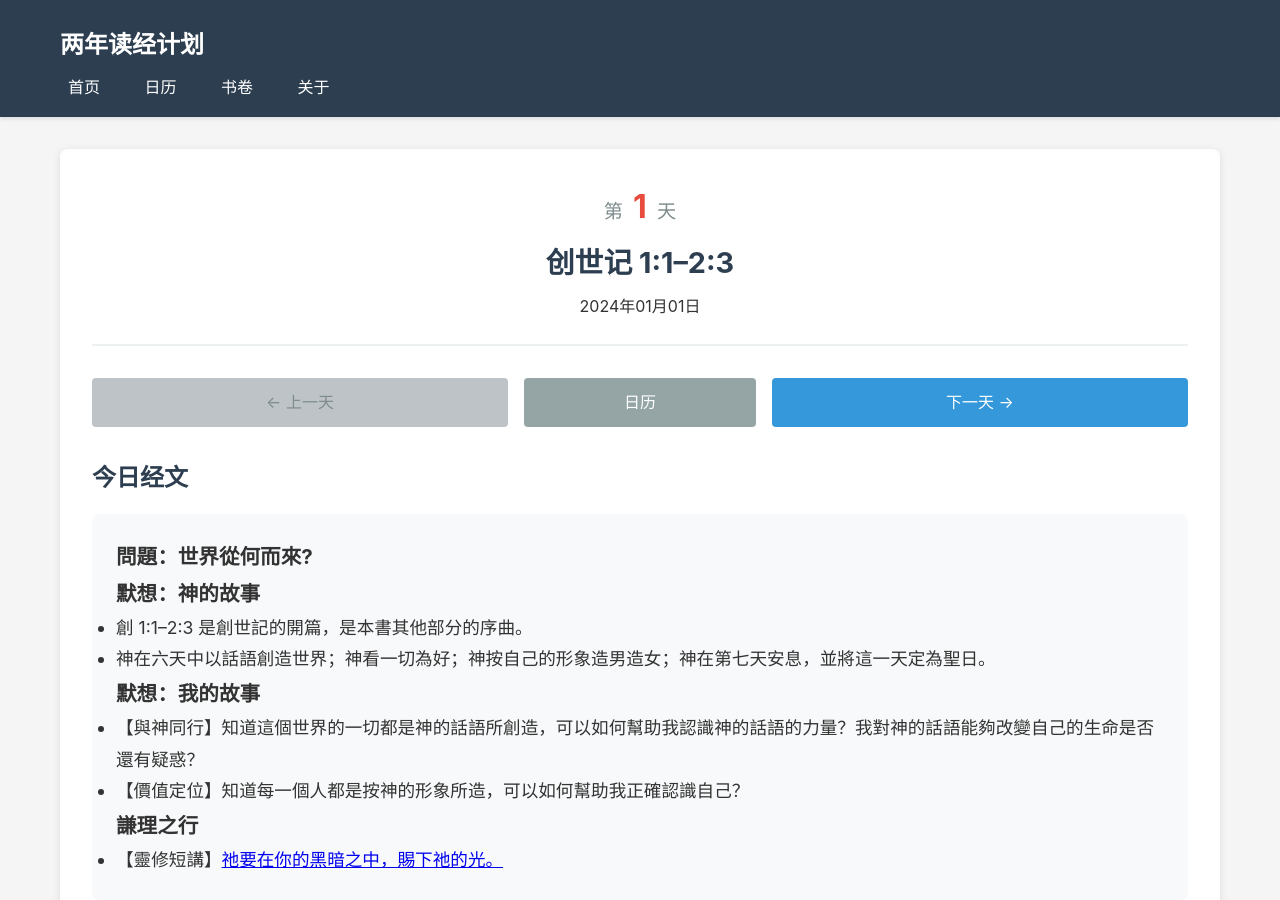
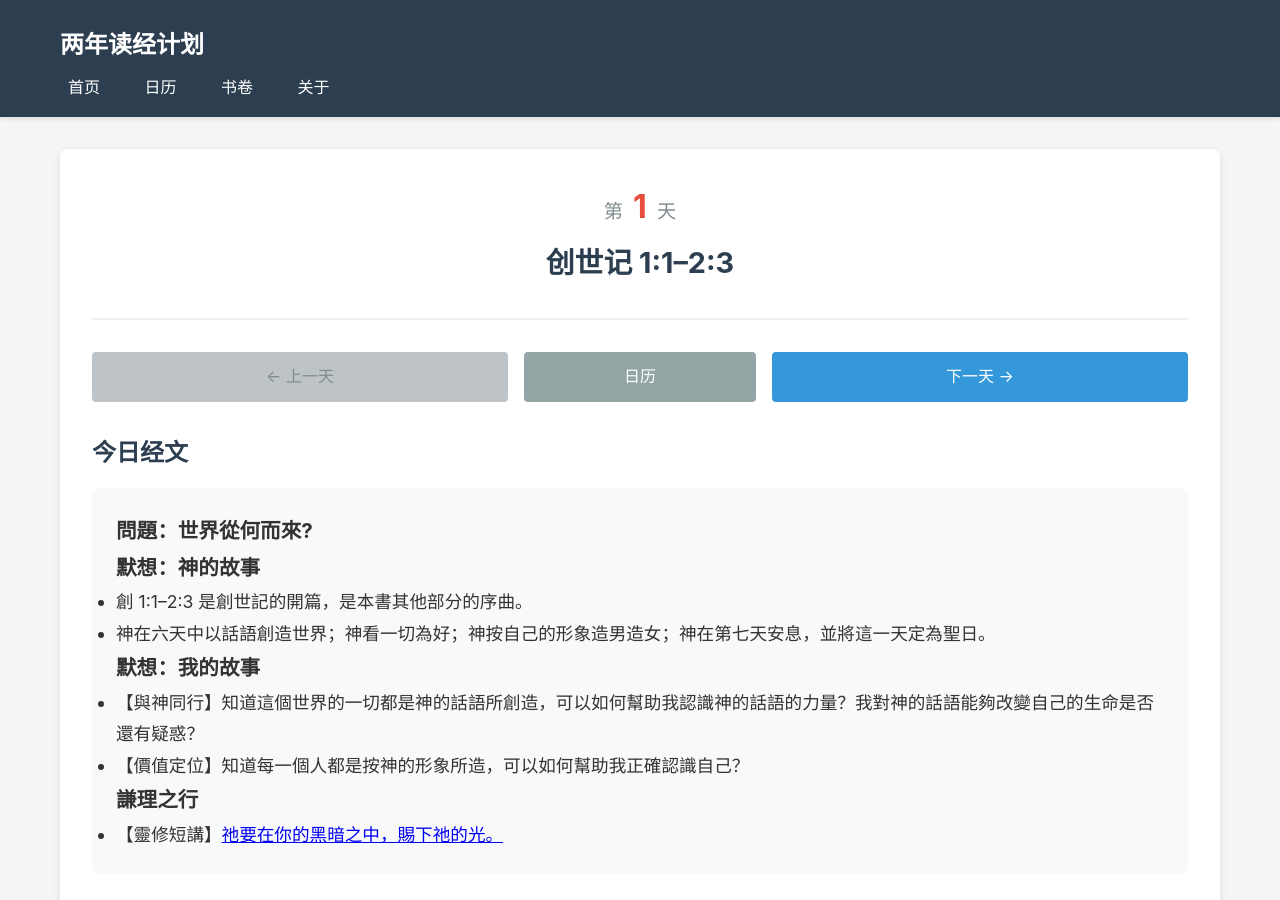
Before and after one commit to gengxindaodu/gengxindaodu.github.io, a Jekyll site: the page built from _daily_readings/day-001.md, in a window 1280 px wide and 900 px high. Built offline with Jekyll 4.4.1, drawn with Linux system fonts in a browser that asks for light colours.

Commit message:
Update reading.html

```diff
--- a/_layouts/reading.html
+++ b/_layouts/reading.html
@@ -10,7 +10,6 @@ layout: default
       <span class="day-label">天</span>
     </div>
     <h1 class="passage-title">{{ page.passage }}</h1>
-    <p class="date">{{ page.date | date: "%Y年%m月%d日" }}</p>
   </header>
 
   <nav class="reading-navigation">
```
